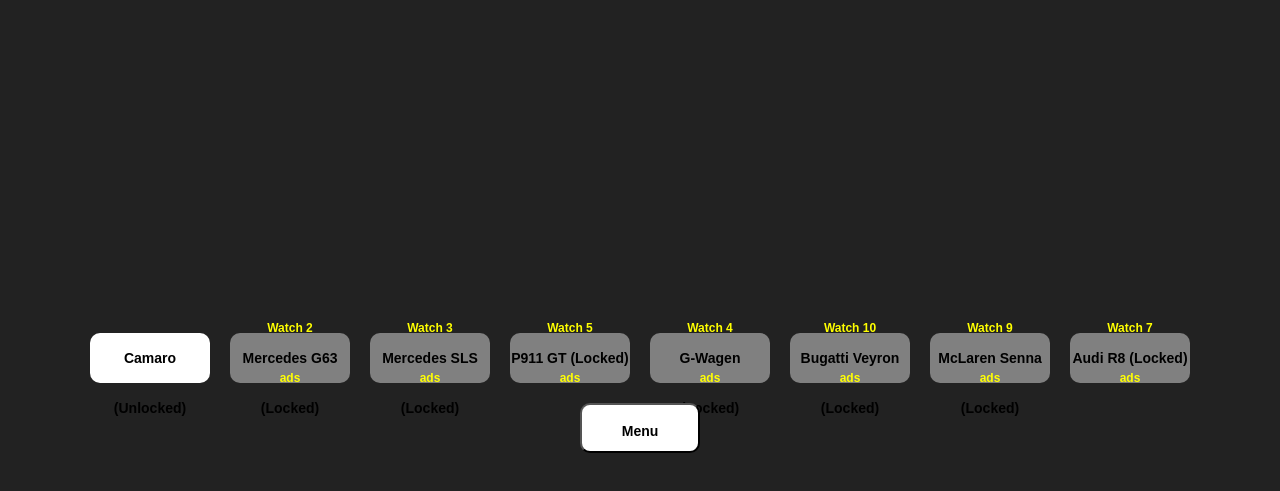
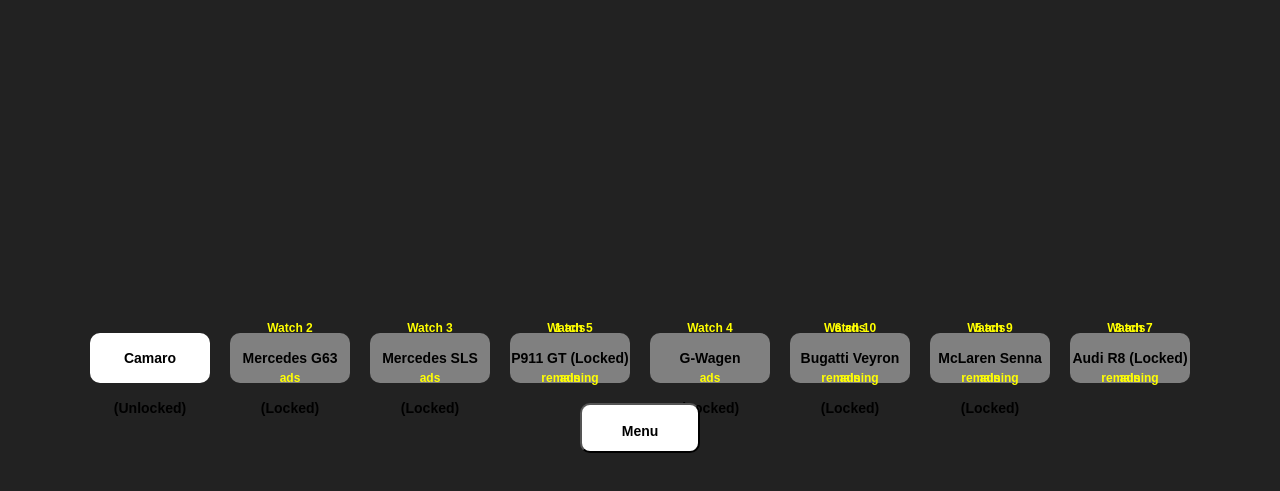
Before and after one commit to NonyaneTree/N1-HIGHWAY-, a plain HTML site: page manu.html in a window 1280 px wide. Shown: the part 81-572 px from the top of the page. Drawn offline with nearby package versions, Linux system fonts and the light colour scheme; no server answers.

Commit message:
Update manu.html

```diff
--- a/manu.html
+++ b/manu.html
@@ -13,6 +13,8 @@
             background-color: #222;
             color: white;
             margin: 50px;
+            overflow-x: hidden;
+            max-width: 100vw; /* Prevent horizontal scrolling */
         }
         h1 { font-size: 24px; }
         #scene-container { width: 100%; height: 300px; margin: auto; }
@@ -67,24 +69,31 @@
     <div class="car" onclick="openCar('models/camaro.glb', 'Camaro')">Camaro (Unlocked)</div>
     <div class="car locked" id="car2" onclick="unlockCar(2)">Mercedes G63 (Locked)
         <div class="ads-required" id="ads-car2">Watch 2 ads</div>
+        <div id="timer-car2" class="ads-required"></div>
     </div>
     <div class="car locked" id="car3" onclick="unlockCar(3)">Mercedes SLS (Locked)
         <div class="ads-required" id="ads-car3">Watch 3 ads</div>
+        <div id="timer-car3" class="ads-required"></div>
     </div>
     <div class="car locked" id="car4" onclick="unlockCar(4)">P911 GT (Locked)
         <div class="ads-required" id="ads-car4">Watch 5 ads</div>
+        <div id="timer-car4" class="ads-required"></div>
     </div>
     <div class="car locked" id="car5" onclick="unlockCar(5)">G-Wagen (Locked)
         <div class="ads-required" id="ads-car5">Watch 4 ads</div>
+        <div id="timer-car5" class="ads-required"></div>
     </div>
     <div class="car locked" id="car6" onclick="unlockCar(6)">Bugatti Veyron (Locked)
         <div class="ads-required" id="ads-car6">Watch 10 ads</div>
+        <div id="timer-car6" class="ads-required"></div>
     </div>
     <div class="car locked" id="car7" onclick="unlockCar(7)">McLaren Senna (Locked)
         <div class="ads-required" id="ads-car7">Watch 9 ads</div>
+        <div id="timer-car7" class="ads-required"></div>
     </div>
     <div class="car locked" id="car8" onclick="unlockCar(8)">Audi R8 (Locked)
         <div class="ads-required" id="ads-car8">Watch 7 ads</div>
+        <div id="timer-car8" class="ads-required"></div>
     </div>
 </div>
 
@@ -159,17 +168,34 @@
         Object.keys(unlockedCars).forEach(car => {
             let carElement = document.getElementById(car);
             let adsElement = document.getElementById(`ads-${car}`);
+            let timerElement = document.getElementById(`timer-${car}`);
 
             if (unlockedCars[car]) {
                 carElement.classList.remove("locked");
                 carElement.innerText = carElement.innerText.replace("(Locked)", "(Unlocked)");
                 if (adsElement) adsElement.style.display = "none";
+                if (timerElement) timerElement.style.display = "none";
             } else {
                 let adsRequired = car === "car2" ? 2 : car === "car3" ? 3 : car === "car4" ? 5 : car === "car5" ? 4 : car === "car6" ? 10 : car === "car7" ? 9 : 7;
                 let adsLeft = adsRequired - adsWatched[car];
                 if (adsElement) adsElement.innerText = `Watch ${adsLeft} ads`;
+                if (timerElement) startCountdown(car, adsLeft);
             }
         });
+    }
+
+    function startCountdown(car, adsLeft) {
+        let timerElement = document.getElementById(`timer-${car}`);
+        let countdown = adsLeft;
+
+        const interval = setInterval(() => {
+            timerElement.innerText = `${countdown} ads remaining`;
+            countdown--;
+            if (countdown < 0) {
+                clearInterval(interval);
+                timerElement.innerText = "";
+            }
+        }, 1000);
     }
 
     function resetGame() {
@@ -179,7 +205,7 @@
 
     function openCar(modelPath, carName) {
         localStorage.setItem('selectedCar', modelPath);
-        window.location.href = 'game.html';
+        window.location.href = 'game.html'; // Ensure game.html is in the same directory or adjust path
     }
 
     let scene, camera, renderer, loader;
@@ -220,4 +246,4 @@
 </script>
 
 </body>
-</html>
+    </html>
```
